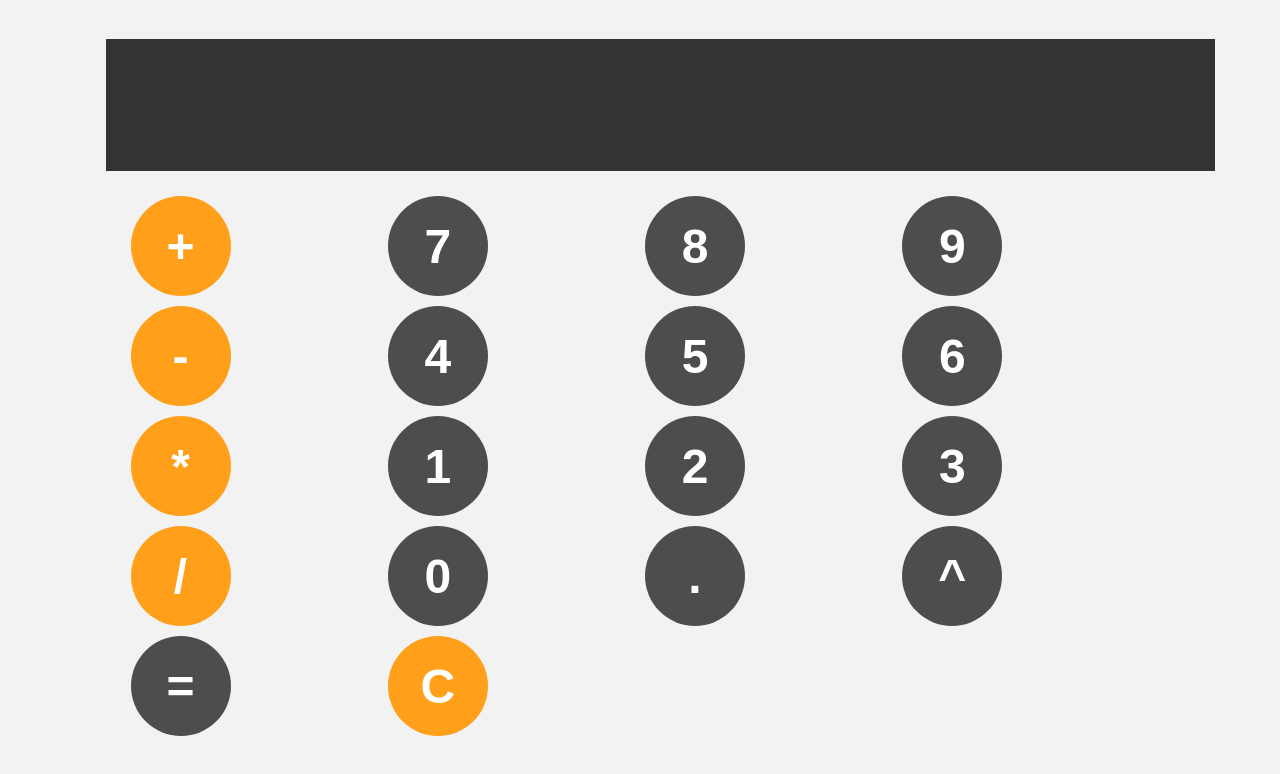
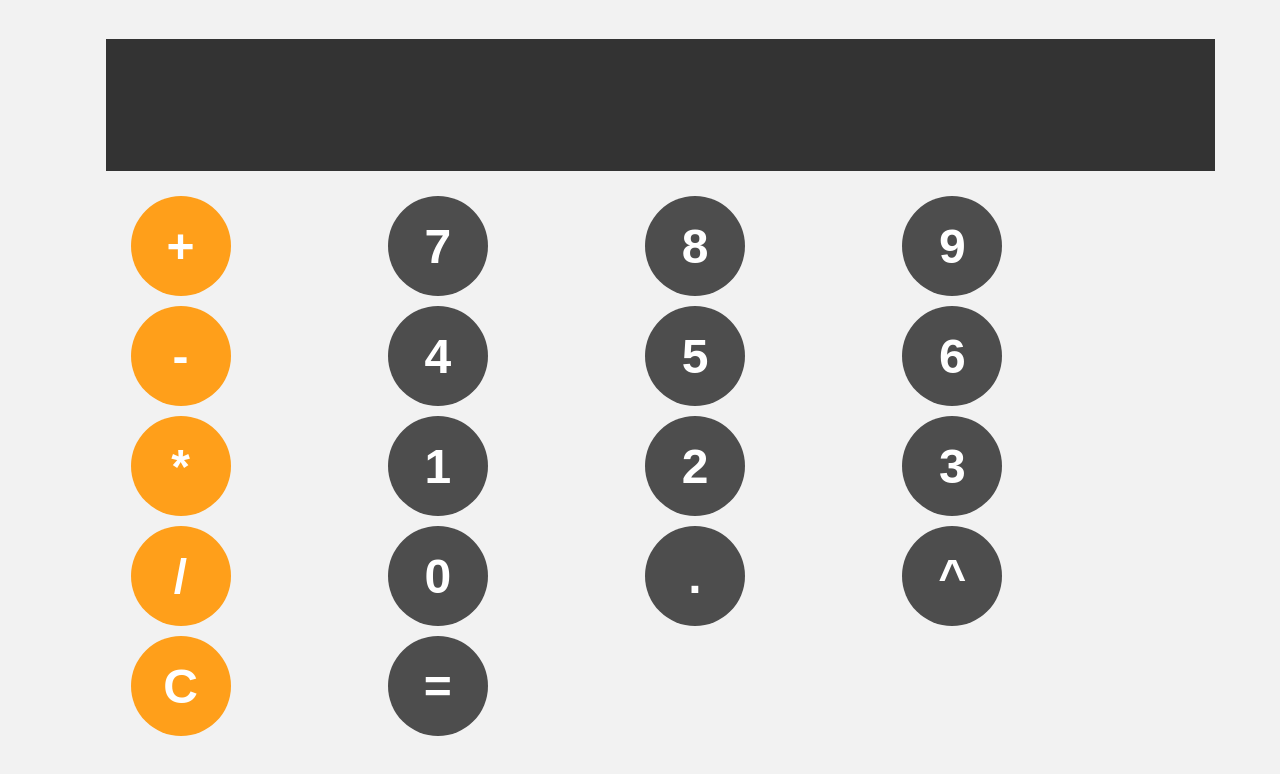
Before and after one commit to Monbuticloud/Calculator, a plain HTML site: page index.html in a window 1280 px wide. Drawn offline with Linux system fonts and the light colour scheme.

Commit message:
Update index.html

```diff
--- a/index.html
+++ b/index.html
@@ -26,8 +26,9 @@
         <button onclick="appendToDisplay ('0') ">0</button>
         <button onclick="appendToDisplay('.')">.</button>
         <button onclick="appendToDisplay('^')">^</button>
-        <button onclick="calculate ()">= </button>
         <button onclick="clearDisplay()" class="operator-btn">C</button>
+        <button onclick="calculate ()" class="Long">= </button>
+
       </div>
     </div>
     <script src="index.js"> </script>
```
